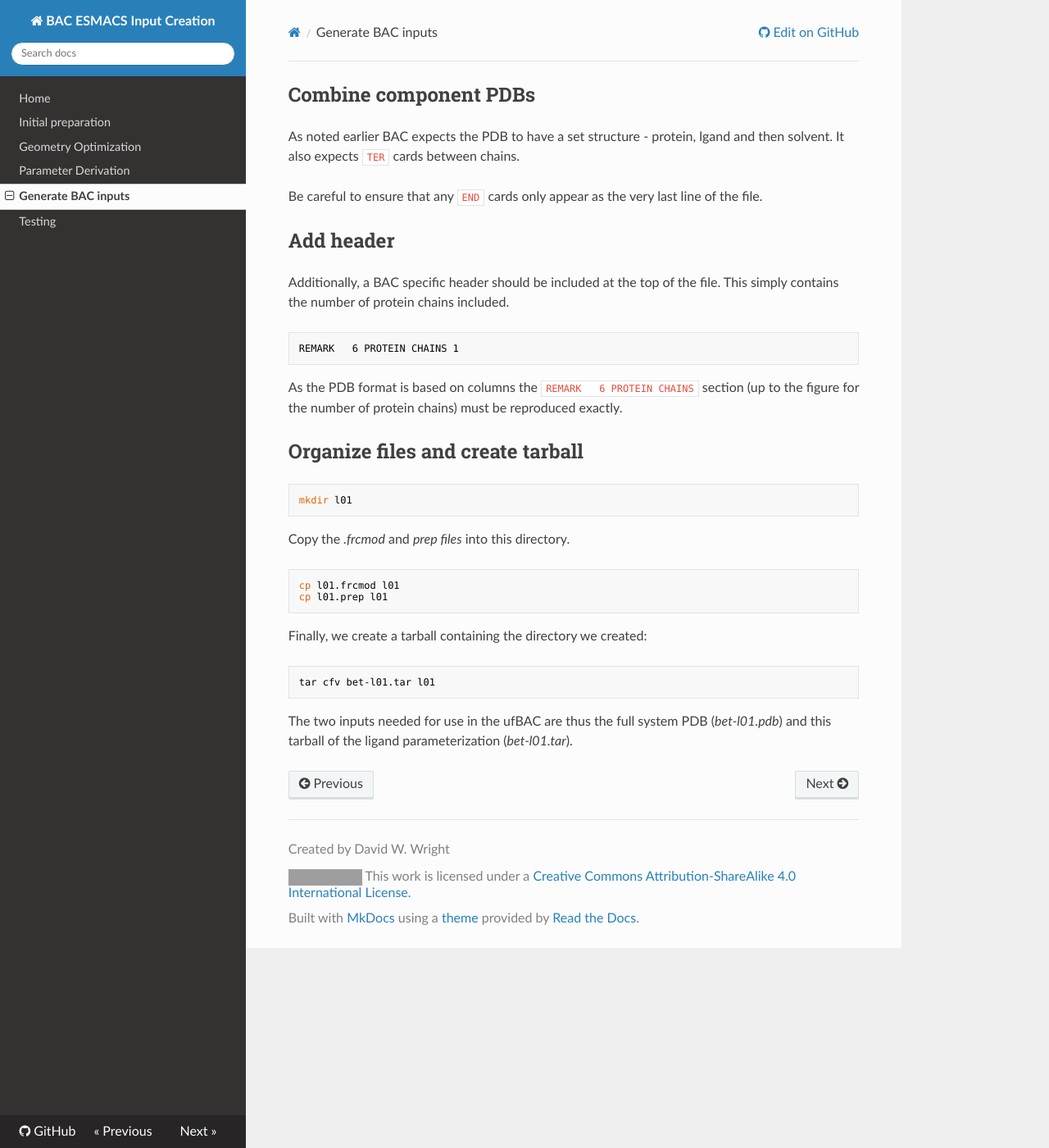
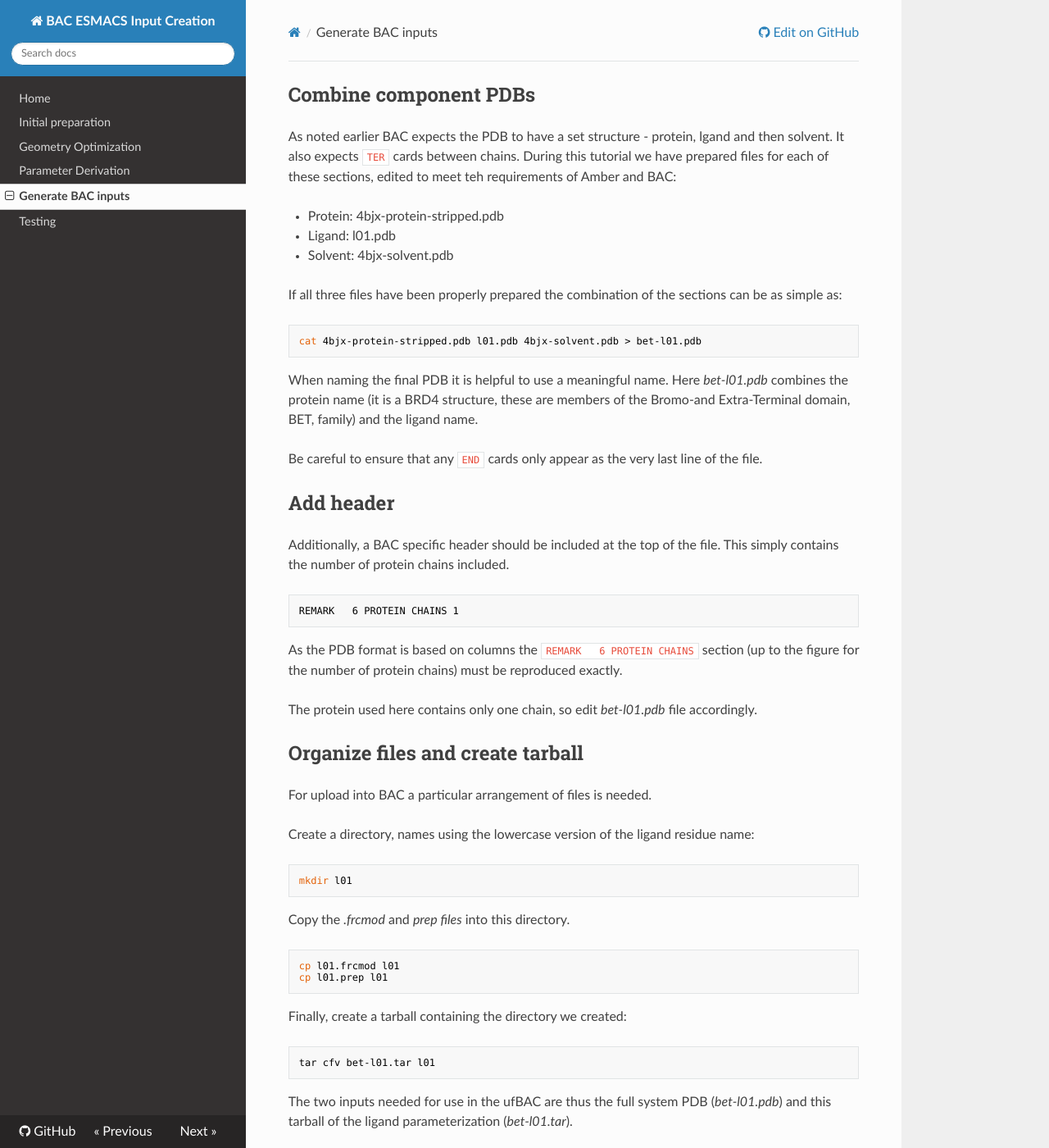
Before and after one commit to UCL-CCS/esmacs-input-creation-docs, an MkDocs documentation site: the page built from docs/generate_bac_inputs.md, in a window 1280 px wide and 1400 px high. Shown: the whole window at 82% size. Built offline with MkDocs 1.6.1, drawn with Linux system fonts in a browser that asks for light colours; nearby versions of some CDN libraries; old or Windows-style settings are respelled for this version of MkDocs; grey boxes are pictures that could not be loaded.

Commit message:
Complete linking text

````diff
--- a/docs/generate_bac_inputs.md
+++ b/docs/generate_bac_inputs.md
@@ -3,7 +3,20 @@
 
 As noted earlier BAC expects the PDB to have a set structure - protein, lgand and then solvent.
 It also expects `TER` cards between chains.
+During this tutorial we have prepared files for each of these sections, edited to meet teh requirements of Amber and BAC:
 
+* Protein: 4bjx-protein-stripped.pdb
+* Ligand: l01.pdb
+* Solvent: 4bjx-solvent.pdb
+
+If all three files have been properly prepared the combination of the sections can be as simple as:
+
+```
+cat 4bjx-protein-stripped.pdb l01.pdb 4bjx-solvent.pdb > bet-l01.pdb
+```
+
+When naming the final PDB it is helpful to use a meaningful name.
+Here *bet-l01.pdb* combines the protein name (it is a BRD4 structure, these are members of the Bromo-and Extra-Terminal domain, BET, family) and the ligand name.
 
 Be careful to ensure that any `END` cards only appear as the very last line of the file.
 
@@ -18,7 +31,13 @@ REMARK   6 PROTEIN CHAINS 1
 
 As the PDB format is based on columns the `REMARK   6 PROTEIN CHAINS ` section (up to the figure for the number of protein chains) must be reproduced exactly.
 
+The protein used here contains only one chain, so edit *bet-l01.pdb* file accordingly.
+
 ## Organize files and create tarball
+
+For upload into BAC a particular arrangement of files is needed.
+
+Create a directory, names using the lowercase version of the ligand residue name:
 
 ```
 mkdir l01
````
Also changed, not shown: other parts of docs/generate_bac_inputs.md (+1 -1 lines).
